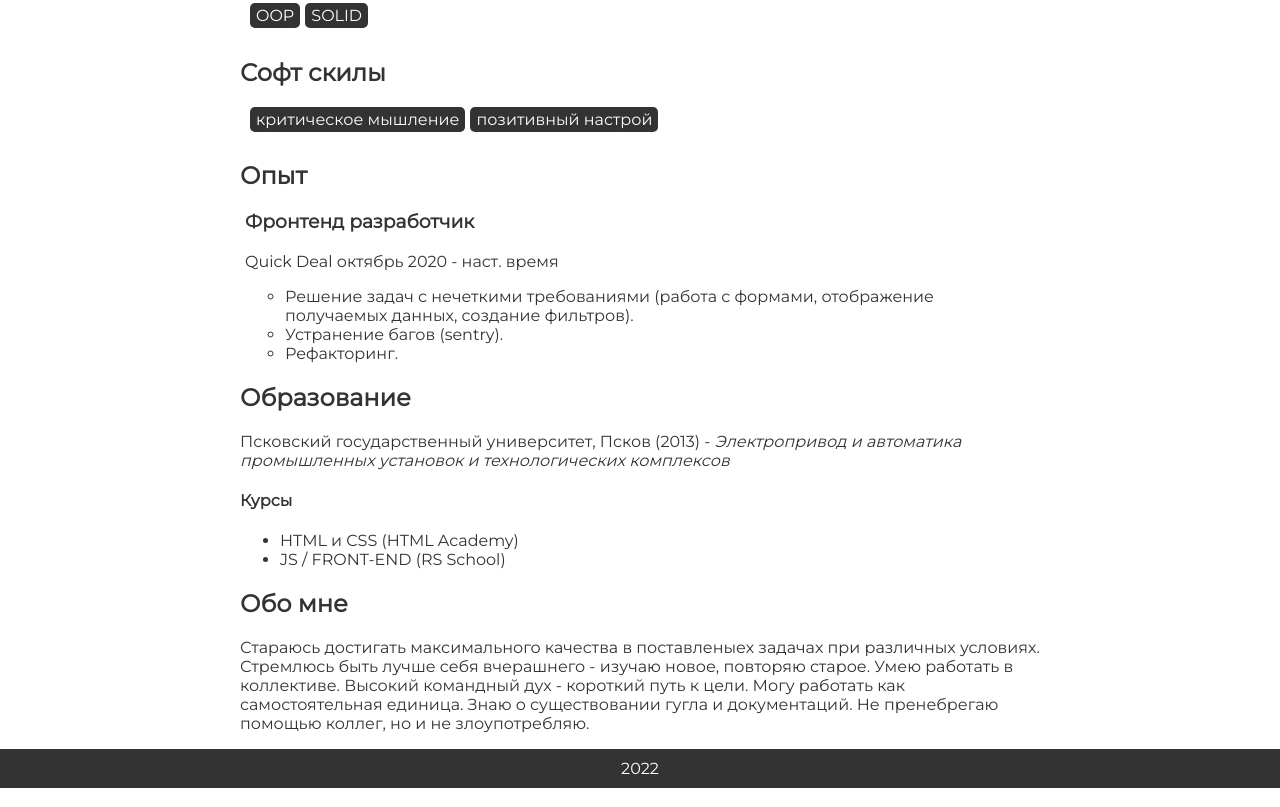
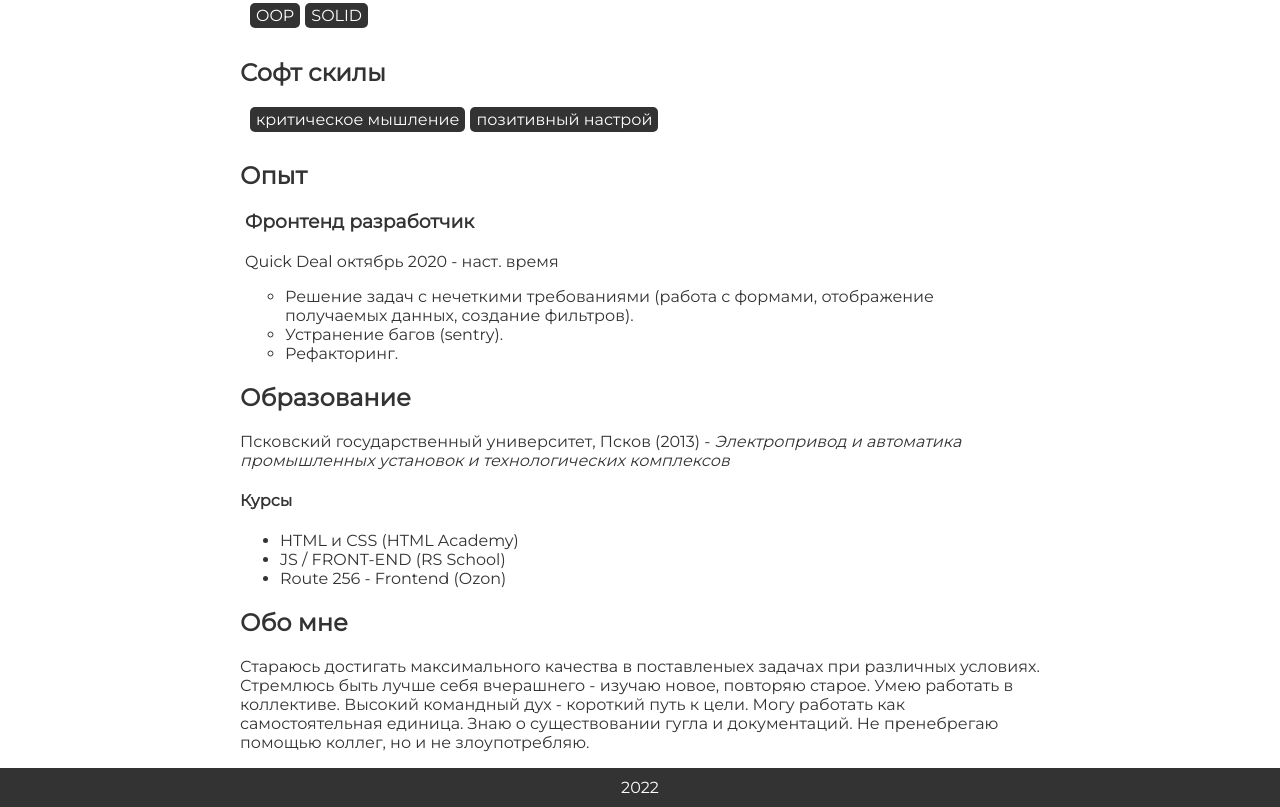
Before and after one commit to vovasap/cv, a plain HTML site: page index.html in a window 1280 px wide. Shown: the part 1694-2501 px from the top of the page. Drawn offline with Linux system fonts and the light colour scheme.

Commit message:
edit: add course

```diff
--- a/index.html
+++ b/index.html
@@ -214,6 +214,7 @@
       <ul>
         <li>HTML и CSS (HTML Academy)</li>
         <li>JS / FRONT-END (RS School)</li>
+        <li>Route 256 - Frontend (Ozon)</li>
       </ul>
       <h2>Обо мне</h2>
       <p>
```
